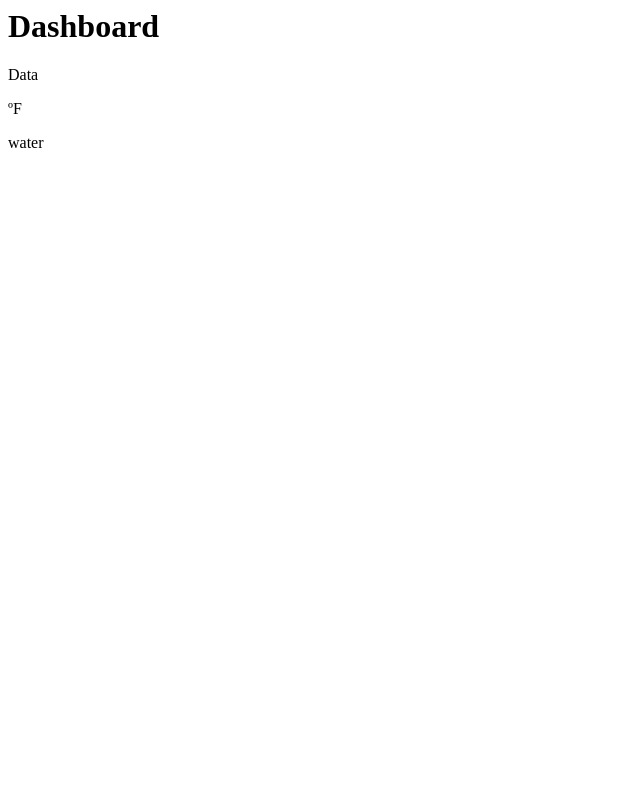
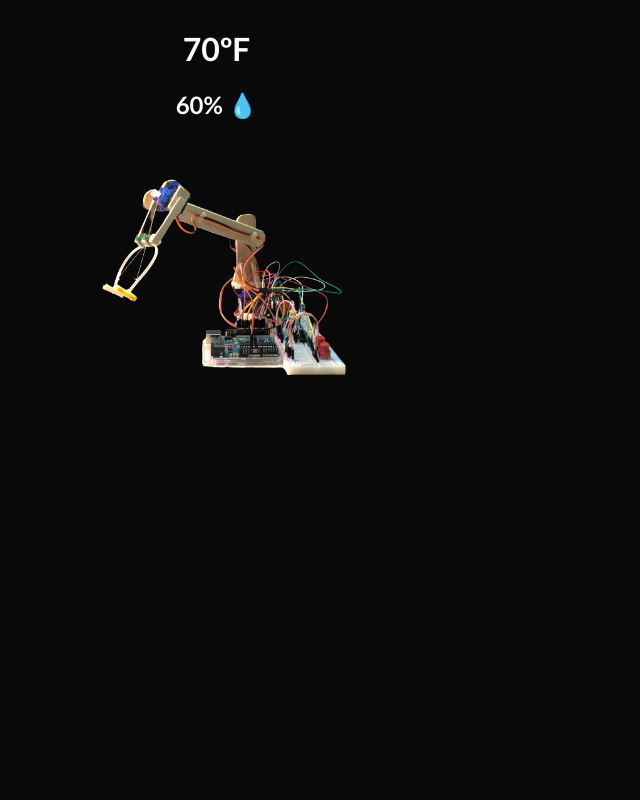
Before and after one commit to nicholasxwang/Arduino_Group3_P5_Website, a Flask app: page /dashboard in a window 1280 px wide. Shown: the whole page, without its empty margins (0-640 px from the left). Run offline with Flask 2, Linux system fonts and the light colour scheme.

Commit message:
added some things to dashboard

```diff
--- a/main.py
+++ b/main.py
@@ -14,6 +14,7 @@ def dashboard():
   return render_template(
     "dashboard.html"
   )
+@app.route("/")
 def homescreen():
   username = request.cookies.get('u')
   password = request.cookies.get('p')
--- a/templates/dashboard.html
+++ b/templates/dashboard.html
@@ -1,4 +1,23 @@
-<h1>Dashboard</h1>
-<p>Data</p>
-<p>ºF</p>
-<p> water</p>
+<style>
+  @import url('https://fonts.googleapis.com/css2?family=Lato:ital,wght@0,100;0,300;0,400;0,700;0,900;1,100;1,300;1,400;1,700;1,900&display=swap');
+  body{
+    color:white;
+    background:#090909;
+    font-family: 'Lato', sans-serif;
+
+  }
+  a{
+    color:#0091ff;
+    font-weight:800;
+    text-decoration:none;
+  }
+
+</style>
+<div style="width:33%;float:left;">
+  <center>
+  <h1>70ºF</h1>
+  <h2>60% 💧</h2>
+  <img style="width:100%" src="static/CLAW.png">
+  </center>
+</div>
+<div style="width:67%;float:left;"></div>
```
Also changed, not shown: static/CLAW.png (added).
